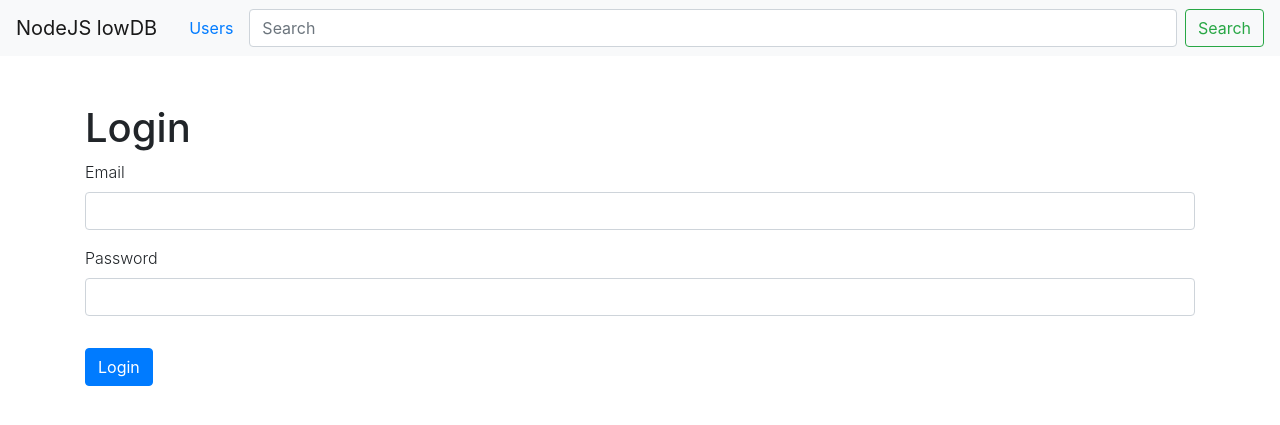
After one commit to nhtbao101/CodeDB, a Node server app: page /auth/login in a window 1280 px wide. The commit adds this page. Shown: the top 425 px of the page. Run offline with Node 20, Linux system fonts and the light colour scheme.

Commit message:
auth controller, security+cookie

```diff
--- /dev/null
+++ b/controllers/auth.controller.js
@@ -0,0 +1,33 @@
+const  db = require('../db');
+const md5 = require('md5');
+module.exports.login = (req, res) => res.render('auth/login',{
+    users : db.get('users').value()
+});
+
+module.exports.postLogin = (req, res) => {
+    let email = req.body.email;
+    let password = req.body.password;
+    let user = db.get('users').find({email: email}).value();
+
+    if(!user){
+        res.render('auth/login',{
+            errors: [
+                'User does not exist !'
+            ],
+            values: req.body
+        });
+        return;
+    }
+    let hashPassword = md5(password);
+    if(user.password !== hashPassword){
+        res.render('auth/login', {
+            errors: [
+                'Wrong password !'
+            ],
+            values: req.body
+        });
+        return;
+    }
+    res.cookie('userId' , user.id);
+    res.redirect('/users');
+};
--- a/db.json
+++ b/db.json
@@ -2,21 +2,22 @@
   "users": [
     {
       "name": "Bao",
-      "id": "PfMa5qj89"
+      "phone": "1234",
+      "id": "5bQhfgFg0",
+      "email": "thaibao190",
+      "password": "123456"
+    },
+    {
+      "name": "Thao",
+      "phone": "4567",
+      "id": "cnMLs7BZv",
+      "email": "vanthao99",
+      "password": "mclxo00"
     },
     {
       "name": "Long",
-      "id": "s8QeXu_28"
-    },
-    {
-      "name": "",
-      "phone": "",
-      "id": "tI-1NAQSp"
-    },
-    {
-      "name": "Thao",
-      "phone": "12345",
-      "id": "tydWDVgmL"
+      "phone": "5463",
+      "id": "_P2mObV5A"
     }
   ]
 }
--- a/index.js
+++ b/index.js
@@ -1,8 +1,11 @@
 const express = require('express');
 const userRoute = require('./routers/user.router');
+const authRoute = require('./routers/auth.router');
+const authMiddleware = require('./middleware/auth.middleware');
+var cookieParser = require('cookie-parser');
 
 const app = express();
-const post = 3000;
+const post = 3001;
 
 app.set('view engine', 'pug'); //pug
 app.set('views', './views');
@@ -11,10 +14,14 @@ app.set('views', './views');
 app.use(express.json()); // for parsing application/json
 app.use(express.urlencoded({ extended: true }));
 
+app.use(cookieParser());
+
 app.get('/', (req, res) => res.render('index'));
+
 
 app.use(express.static('public'));
 
-app.use('/users', userRoute);
+app.use('/users', authMiddleware.requireAuth, userRoute);
+app.use('/auth', authRoute)
 
 app.listen(post, (req, res) => console.log(`Server listening on ${post}`));
--- a/package.json
+++ b/package.json
@@ -10,8 +10,10 @@
   "author": "",
   "license": "ISC",
   "dependencies": {
+    "cookie-parser": "^1.4.5",
     "express": "^4.17.1",
     "lowdb": "^1.0.0",
+    "md5": "^2.2.1",
     "pug": "^3.0.0",
     "shortid": "^2.2.15"
   },
--- /dev/null
+++ b/views/auth/login.pug
@@ -0,0 +1,18 @@
+extend ../layout/common.pug
+block content
+
+    h1 Login
+    //- If has error in errors =>
+    if errors
+        each error in errors
+            .alert.alert-danger= error
+    //-
+    form(action="/auth/login", method="POST")
+        .form-group
+            label(class="font-weight-light" for="email") Email
+            input#name.form-control(type="text", name="email" value= values? values.email: '')
+
+        .form-group
+            label(class="font-weight-light" for="password") Password
+            input#phone.form-control(type="password", name="password" alue= values? values.password: '')
+        button(class="btn btn-primary mt-3") Login
--- a/views/users/view.pug
+++ b/views/users/view.pug
@@ -2,4 +2,4 @@ h1 View user
 
 p
     b Name
-    span= user.name
+    span user.name
```
Also changed, not shown: controllers/users.controller.js (+1 -14 lines), middleware/auth.middleware.js (added, +14 -0 lines), routers/auth.router.js (added, +9 -0 lines), routers/user.router.js (+11 -4 lines), validation/user.validation.js (added, +17 -0 lines), 1 other file.
